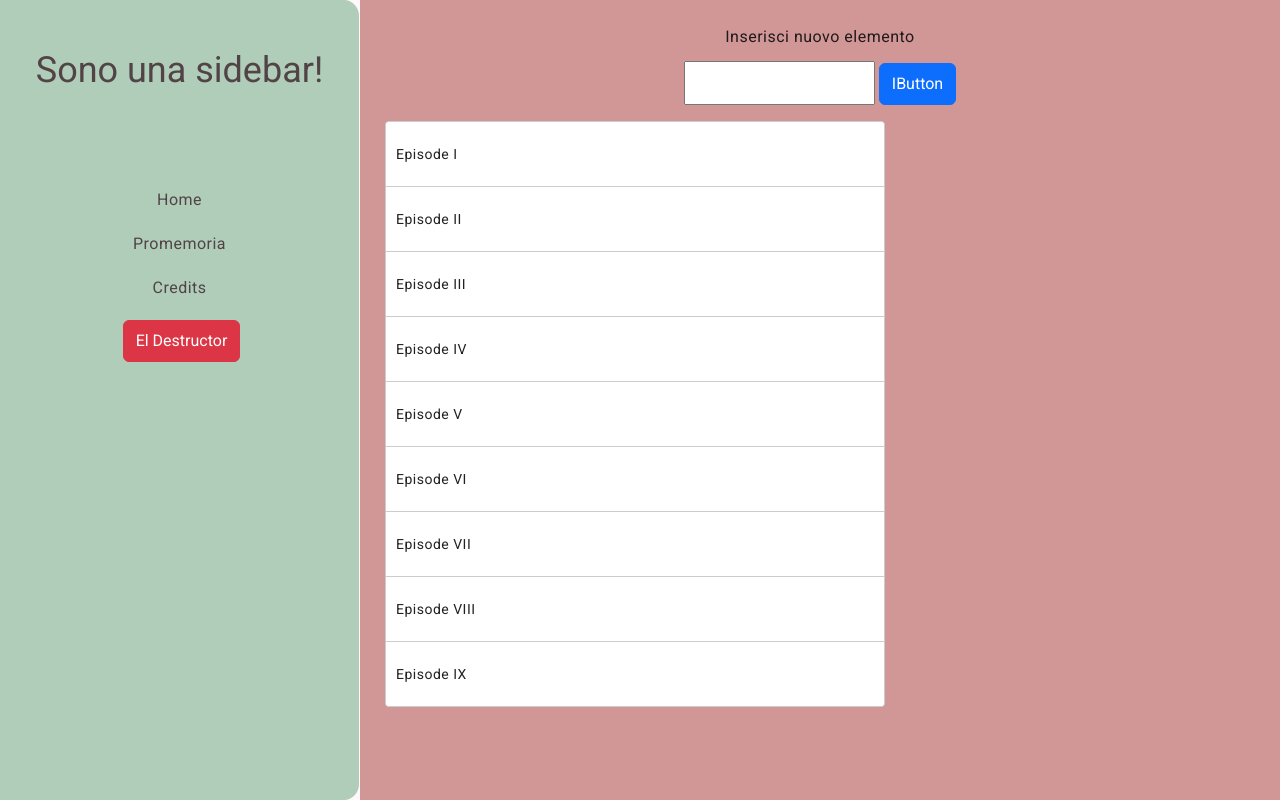
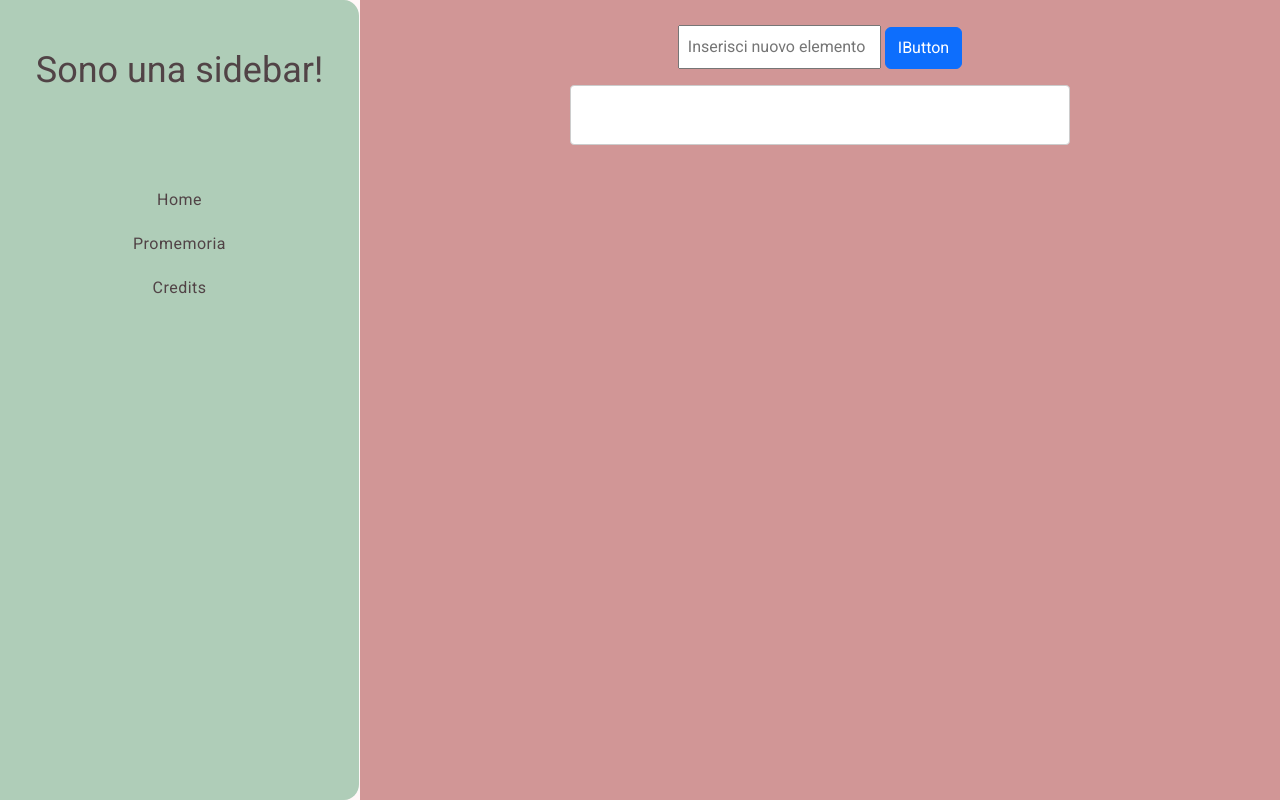
Before and after one commit to MatiasPhoenix/BanalApp, an Angular app: page /home in a window 1280 px wide. Built offline with nearby package versions, Linux system fonts and the light colour scheme.

Commit message:
introduzione e correzioni tmp-home con localstorage

```diff
--- a/src/app/Components/home/home.component.html
+++ b/src/app/Components/home/home.component.html
@@ -1,13 +1,19 @@
-<p class="text-center">Inserisci nuovo elemento</p>
-<form class="text-center">
-  <input class="py-2" type="text" name="testo" [(ngModel)]="elementoProva"/>
-  <button class="btn btn-primary align-item-center ms-1 py-2" (click)="addElement()">
-    IButton
-  </button>
+<div class="d-flex justify-content-center">
 
-</form>
+  <div>
+    <form class="text-center">
+      <input class="p-2 " type="text" name="testo" placeholder="Inserisci nuovo elemento" [(ngModel)]="elementoProva"/>
+      <button class="btn btn-primary align-item-center ms-1 py-2" (click)="addElement()">
+        IButton
+      </button>
+    </form>
 
+    <div cdkDropList class="example-list mt-3" (cdkDropListDropped)="drop($event)">
+      <div *ngFor="let element of myElements" class="example-box" cdkDrag>{{element.text}}
+        <span class="text-danger cursor-pointer pe-2" (click)="removeElement(element.text)">X</span>
+      </div>
+    </div>
 
-  <div cdkDropList class="example-list mt-3" (cdkDropListDropped)="drop($event)">
-    <div *ngFor="let movie of movies" class="example-box" cdkDrag>{{movie}}</div>
   </div>
+
+</div>
--- a/src/app/Components/home/home.component.ts
+++ b/src/app/Components/home/home.component.ts
@@ -1,6 +1,8 @@
 import { LocalSaveService } from './../../Services/local-save.service';
 import { Component } from '@angular/core';
 import {CdkDragDrop, CdkDropList, CdkDrag, moveItemInArray} from '@angular/cdk/drag-drop';
+
+interface MyElement {text: string}
 
 @Component({
   selector: 'app-home',
@@ -10,35 +12,42 @@ import {CdkDragDrop, CdkDropList, CdkDrag, moveItemInArray} from '@angular/cdk/d
 export class HomeComponent {
 
   constructor(private LocalSaveService: LocalSaveService){}
+
+  elementoProva  : string        = "";
+  myElements     : MyElement[]   = [];
+
+
   ngOnInit(){
+    this.downloadStorage()
+  }
+
+  downloadStorage(){
+    this.myElements = this.LocalSaveService.getElement('elemento');
+  }
+
+  drop(event: CdkDragDrop<string[]>) {
+    moveItemInArray(this.myElements, event.previousIndex, event.currentIndex);
+    this.LocalSaveService.clear();
+    this.LocalSaveService.saveElement('elemento', this.myElements);
+    console.log(this.myElements);
+  }
+
+  addElement(){
+    const tmp: MyElement = {text: this.elementoProva,};
+    this.myElements.push(tmp);
+    this.LocalSaveService.saveElement('elemento', this.myElements);
+    this.elementoProva = '';
+  }
+
+  exploreLocalStorage(){
+    let proviamo = this.LocalSaveService.getElement('elemento');
+    console.log(proviamo);
+    this.downloadStorage()
 
   }
 
-  elementoProva  : string    = "";
-  myElements     : string[]  = [];
-
-  movies = [
-    'Episode I',
-    'Episode II',
-    'Episode III',
-    'Episode IV',
-    'Episode V',
-    'Episode VI',
-    'Episode VII',
-    'Episode VIII',
-    'Episode IX',
-  ];
- drop(event: CdkDragDrop<string[]>) {
-    moveItemInArray(this.movies, event.previousIndex, event.currentIndex);
-    console.log(this.movies);
+  removeElement(element : string){
+    this.LocalSaveService.removeToDoItem('elemento', element);
+    this.downloadStorage()
   }
-
-  addElement(){
-    this.LocalSaveService.saveElement(this.elementoProva, this.myElements)
-    console.log(localStorage);
-
-    this.movies.push(this.elementoProva)
-    this.elementoProva = "";
-  }
-
 }
--- a/src/app/Components/lateral-bar/lateral-bar.component.html
+++ b/src/app/Components/lateral-bar/lateral-bar.component.html
@@ -8,7 +8,8 @@
       <p class="cursor-pointer pb-2" routerLink="home">Home</p>
       <p class="cursor-pointer pb-2" routerLink="promemoria">Promemoria</p>
       <p class="cursor-pointer pb-2" routerLink="credits">Credits</p>
-      <button class="btn btn-danger align-item-center ms-1 py-2" (click)="destroy()">El Destructor</button>
+      <!-- <button class="btn btn-danger align-item-center ms-1 py-2" (click)="destroy()">El Destructor</button> -->
+
     </div>
 
 </div>
--- a/src/app/Components/lateral-bar/lateral-bar.component.ts
+++ b/src/app/Components/lateral-bar/lateral-bar.component.ts
@@ -11,4 +11,5 @@ export class LateralBarComponent {
     localStorage.clear();
     console.log(localStorage);
   }
+
 }
--- a/src/app/Components/promemoria/promemoria.component.html
+++ b/src/app/Components/promemoria/promemoria.component.html
@@ -1 +1,41 @@
-<p>promemoria works!</p>
+<div class="d-flex justify-content-center">
+
+
+<div class="example-container">
+  <h4>To do</h4>
+
+  <div
+    cdkDropList
+    #todoList="cdkDropList"
+    [cdkDropListData]="todo"
+    [cdkDropListConnectedTo]="[doneList]"
+    class="example-list"
+    (cdkDropListDropped)="drop($event)">
+    @for (item of todo; track item) {
+      <div class="example-box" cdkDrag>{{item}}
+        <span class="text-danger cursor-pointer pe-2">X</span>
+        <img src="https://picsum.photos/200/300/?blur=2" alt="">
+      </div>
+    }
+  </div>
+</div>
+
+<div class="example-container">
+  <h4>Done</h4>
+
+  <div
+    cdkDropList
+    #doneList="cdkDropList"
+    [cdkDropListData]="done"
+    [cdkDropListConnectedTo]="[todoList]"
+    class="example-list"
+    (cdkDropListDropped)="drop($event)">
+    @for (item of done; track item) {
+      <div class="example-box" cdkDrag>{{item}}
+        <span class="text-danger cursor-pointer pe-2">X</span>
+      </div>
+    }
+  </div>
+</div>
+
+</div>
--- a/src/app/Components/promemoria/promemoria.component.scss
+++ b/src/app/Components/promemoria/promemoria.component.scss
@@ -0,0 +1,54 @@
+.example-container {
+  width: 400px;
+  max-width: 100%;
+  margin: 0 25px 25px 0;
+  display: inline-block;
+  vertical-align: top;
+}
+
+.example-list {
+  border: solid 1px #ccc;
+  min-height: 60px;
+  background: white;
+  border-radius: 4px;
+  overflow: hidden;
+  display: block;
+}
+
+.example-box {
+  padding: 20px 10px;
+  border-bottom: solid 1px #ccc;
+  color: rgba(0, 0, 0, 0.87);
+  display: flex;
+  flex-direction: row;
+  align-items: center;
+  justify-content: space-between;
+  box-sizing: border-box;
+  cursor: move;
+  background: white;
+  font-size: 14px;
+}
+
+.cdk-drag-preview {
+  box-sizing: border-box;
+  border-radius: 4px;
+  box-shadow: 0 5px 5px -3px rgba(0, 0, 0, 0.2),
+              0 8px 10px 1px rgba(0, 0, 0, 0.14),
+              0 3px 14px 2px rgba(0, 0, 0, 0.12);
+}
+
+.cdk-drag-placeholder {
+  opacity: 0;
+}
+
+.cdk-drag-animating {
+  transition: transform 250ms cubic-bezier(0, 0, 0.2, 1);
+}
+
+.example-box:last-child {
+  border: none;
+}
+
+.example-list.cdk-drop-list-dragging .example-box:not(.cdk-drag-placeholder) {
+  transition: transform 250ms cubic-bezier(0, 0, 0.2, 1);
+}
--- a/src/app/Components/promemoria/promemoria.component.ts
+++ b/src/app/Components/promemoria/promemoria.component.ts
@@ -1,4 +1,5 @@
-import { Component } from '@angular/core';
+import {Component} from '@angular/core';
+import { CdkDragDrop, moveItemInArray, transferArrayItem, CdkDrag, CdkDropList,} from '@angular/cdk/drag-drop';
 
 @Component({
   selector: 'app-promemoria',
@@ -7,4 +8,21 @@ import { Component } from '@angular/core';
 })
 export class PromemoriaComponent {
 
+  todo = ['Get to work', 'Pick up groceries', 'Go home', 'Fall asleep'];
+
+  done = ['Get up', 'Brush teeth', 'Take a shower', 'Check e-mail', 'Walk dog'];
+
+  drop(event: CdkDragDrop<string[]>) {
+    if (event.previousContainer === event.container) {
+      moveItemInArray(event.container.data, event.previousIndex, event.currentIndex);
+    } else {
+      transferArrayItem(
+        event.previousContainer.data,
+        event.container.data,
+        event.previousIndex,
+        event.currentIndex,
+      );
+    }
+  }
+
 }
--- a/src/app/Services/local-save.service.ts
+++ b/src/app/Services/local-save.service.ts
@@ -7,7 +7,7 @@ export class LocalSaveService {
 
   constructor() { }
 
-  saveElement(key:string,value:any[]):void {
+  saveElement(key:string,value:any):void {
     localStorage.setItem(key, JSON.stringify(value));
   }
   getElement(key:string):any {
@@ -16,9 +16,9 @@ export class LocalSaveService {
   }
 
   removeToDoItem(key: string, text: string): void {
-    let toDoList = this.getElement(key);
-    toDoList = toDoList.filter((item: { text: string; }) => item.text !== text);
-    this.saveElement(key, toDoList);
+    let myElement = this.getElement(key);
+    myElement = myElement.filter((item: { text: string; }) => item.text !== text);
+    this.saveElement(key, myElement);
   }
   clear():void{
     localStorage.clear();
```
